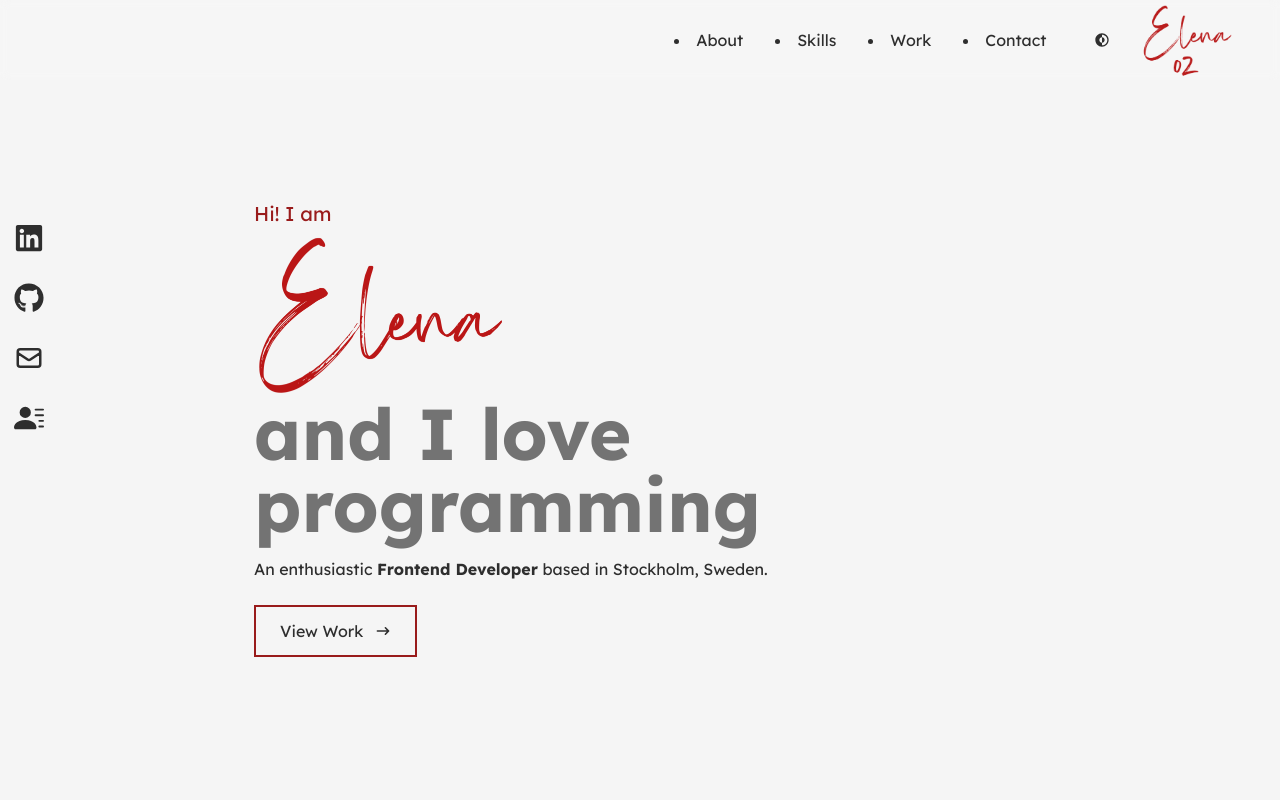
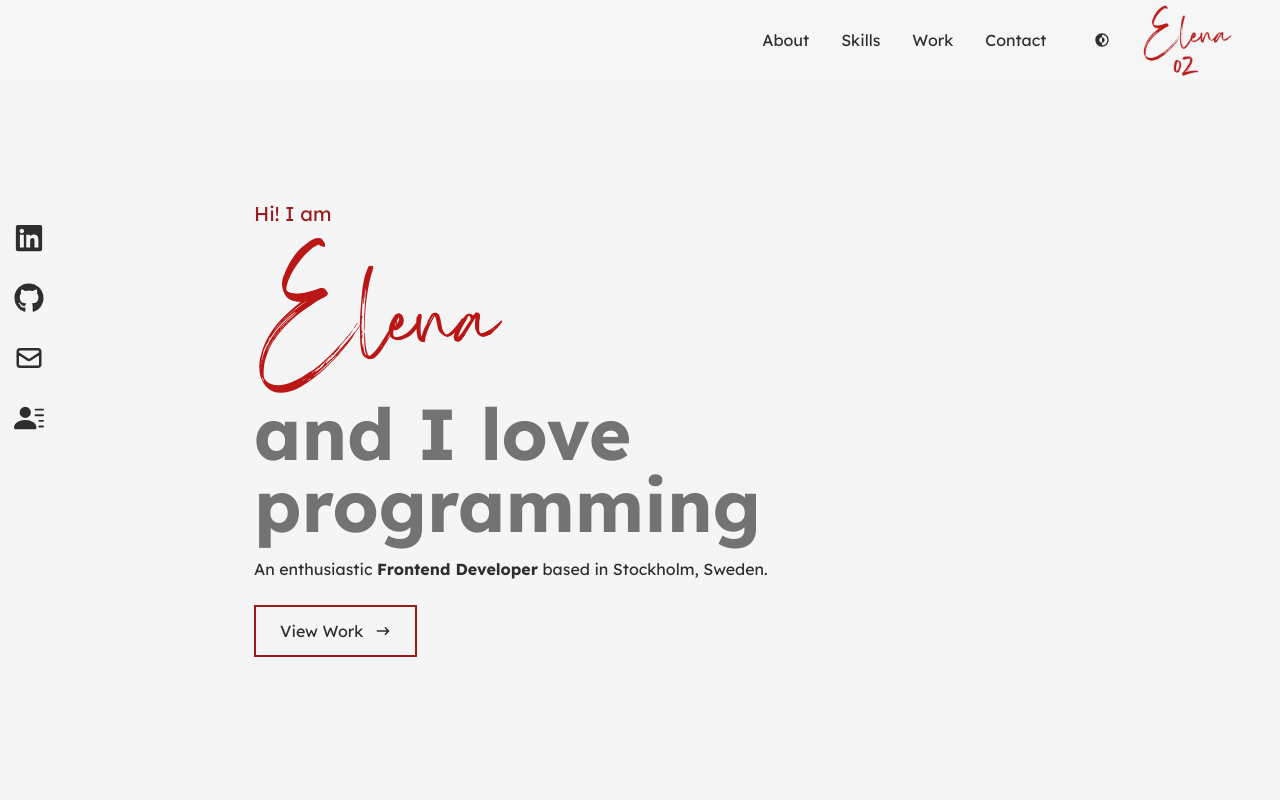
Before and after one commit to elen-oz/portfolio-app, a React (Vite) app: page / in a window 1280 px wide. Shown: the top 800 px of the page. Built offline with nearby package versions, Linux system fonts and the light colour scheme.

Commit message:
fix: list markers

```diff
--- a/src/components/ModalProject.module.css
+++ b/src/components/ModalProject.module.css
@@ -1,8 +1,5 @@
 @import '../styles/Main.module.css';
 
-li {
-  list-style: inside;
-}
 .container {
   display: flex;
   justify-content: center;
@@ -82,6 +79,10 @@ li {
   letter-spacing: -0.02em;
 }
 
+.projectDescription li {
+  list-style: inside;
+}
+
 .modalFooter {
   padding: 1.5rem;
   display: flex;
```
